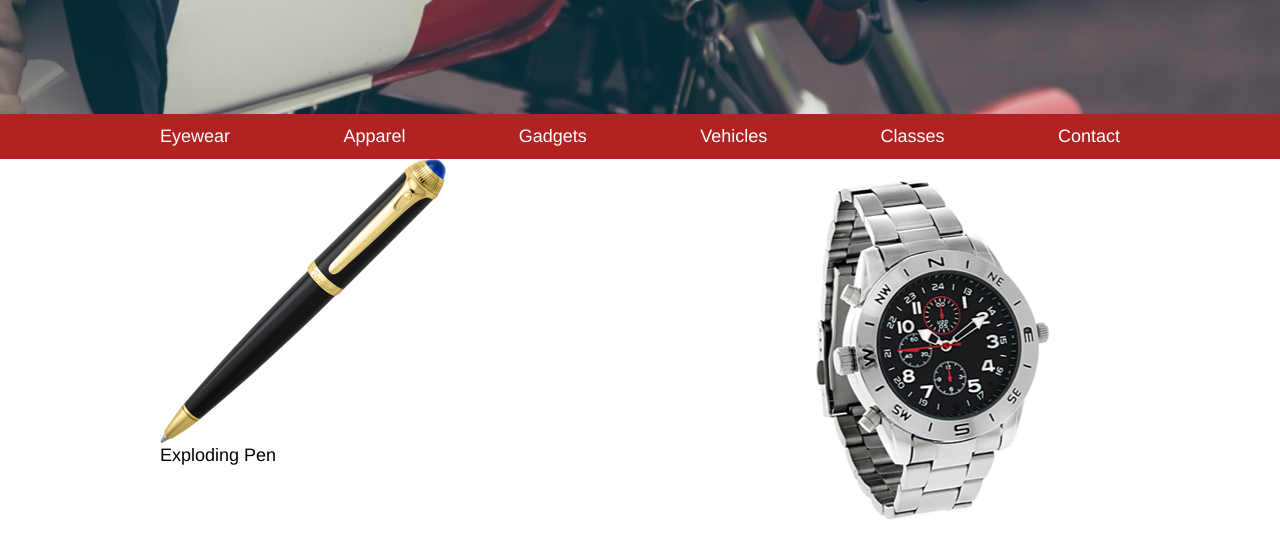
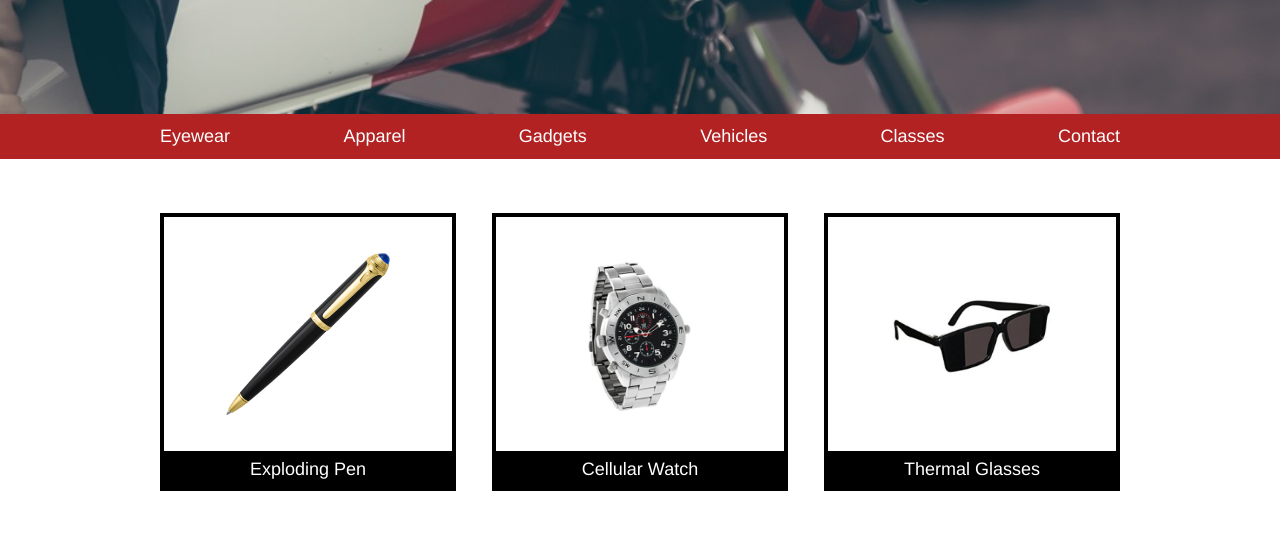
Before and after one commit to KrisErdahl/Secret_Agent_Supply, a plain HTML site: page index.html in a window 1280 px wide. Shown: the part 378-911 px from the top of the page. Drawn offline with Linux system fonts and the light colour scheme.

Commit message:
complete base html and css

```diff
--- a/index.html
+++ b/index.html
@@ -57,15 +57,15 @@
             <h2>Cellular Watch</h2>
           </div>
           <div class="item">
-            <img src="./resources/images/glasses.png" alt="sunglasses">
+            <img class="sunglasses" src="./resources/images/glasses.png" alt="sunglasses">
             <h2>Thermal Glasses</h2>
           </div>
           <div class="store">
-            <h2>Location</h2>
+            <h2 class="store_title">Location</h2>
             <h2 class="dark">-47.346436, 84.32354</h2>
           </div>
           <div class="store">
-            <h2>Hours</h2>
+            <h2 class="store_title">Hours</h2>
             <h2 class="dark">0800 - 1800</h2>
           </div>
         </div>
--- a/resources/css/style.css
+++ b/resources/css/style.css
@@ -118,7 +118,55 @@ nav {
   align-content: flex-start;
 }
 
+.item {
+  width: 30%;
+  border: 4px solid black;
+  margin-top: 3rem;
+  display: flex;
+  flex-direction: column;
+  justify-content: space-between;
+  align-items: center;
+}
 
+.item img {
+  height: 9rem;
+  width: auto;
+  display: block;
+  padding: 2rem 0rem;
+  justify-content: center;
+}
+
+.item .sunglasses {
+  width: 9rem;
+  height: auto;
+  padding-top: 4.5rem;
+}
+
+.item h2 {
+  background-color: black;
+  color: white;
+  padding: 0.5rem 0rem;
+  display: block;
+  width: 100%;
+  text-align: center;
+}
+
+.store {
+  width: 35%;
+  margin-top: 3rem;
+  margin-bottom: 4rem;
+}
+
+.store_title {
+  background-color: black;
+  color: white;
+  text-align: left;
+  padding: 1rem 0rem 1rem 2rem;
+}
+
+.dark {
+  text-align: left;
+}
 
 footer {
   height: 5rem;
```
